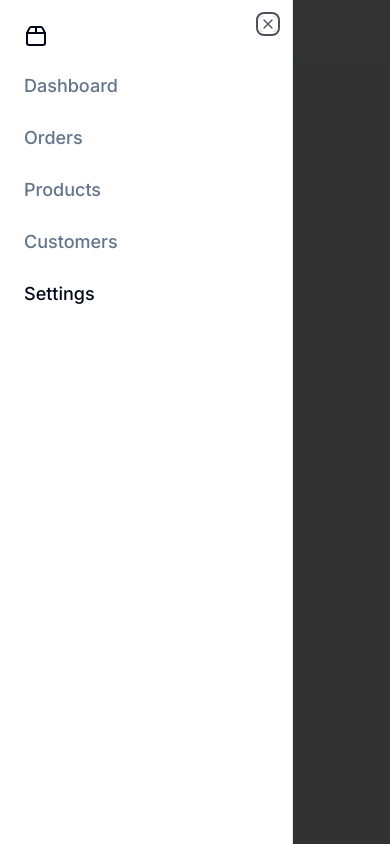
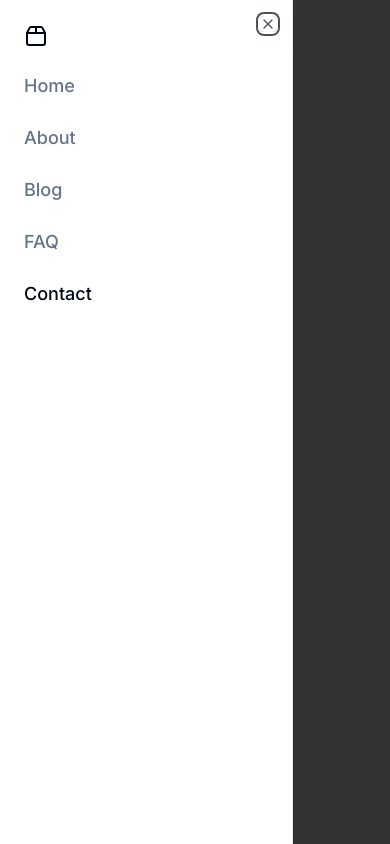
Before and after one commit to thehouseplant/transparent-ca, a Next.js app: page / in a window 390 px wide. Both pictures are taken after a click on the button "Toggle navigation menu". Built offline with nearby package versions, Linux system fonts and the light colour scheme.

Commit message:
Adjust navigation height and fix responsive links

```diff
--- a/src/components/Header.tsx
+++ b/src/components/Header.tsx
@@ -5,14 +5,14 @@ import { Sheet, SheetContent, SheetTrigger } from "@/components/ui/sheet";
 
 export default function Header() {
   return (
-    <header className="sticky top-0 flex h-16 items-center gap-4 border-b bg-background px-4 md:px-6">
+    <header className="sticky top-0 flex h-14 items-center gap-4 border-b bg-background px-4 md:px-6">
       <nav className="hidden flex-col gap-6 text-lg font-medium md:flex md:flex-row md:items-center md:gap-5 md:text-sm lg:gap-6">
         <Link
           href="/"
           className="flex items-center gap-2 text-lg font-semibold md:text-base"
         >
           <Package2 className="h-6 w-6" />
-          <span className="sr-only">Acme Inc</span>
+          <span className="sr-only">Transparent California</span>
         </Link>
         <Link
           href="/"
@@ -59,38 +59,38 @@ export default function Header() {
         <SheetContent side="left">
           <nav className="grid gap-6 text-lg font-medium">
             <Link
-              href="#"
+              href="/"
               className="flex items-center gap-2 text-lg font-semibold"
             >
               <Package2 className="h-6 w-6" />
-              <span className="sr-only">Acme Inc</span>
+              <span className="sr-only">Transparent California</span>
             </Link>
             <Link
-              href="#"
+              href="/"
               className="text-muted-foreground hover:text-foreground"
             >
-              Dashboard
+              Home
             </Link>
             <Link
-              href="#"
+              href="/about"
               className="text-muted-foreground hover:text-foreground"
             >
-              Orders
+              About
             </Link>
             <Link
-              href="#"
+              href="/blog"
               className="text-muted-foreground hover:text-foreground"
             >
-              Products
+              Blog
             </Link>
             <Link
-              href="#"
+              href="/faq"
               className="text-muted-foreground hover:text-foreground"
             >
-              Customers
+              FAQ
             </Link>
-            <Link href="#" className="hover:text-foreground">
-              Settings
+            <Link href="/contact" className="hover:text-foreground">
+              Contact
             </Link>
           </nav>
         </SheetContent>
```
